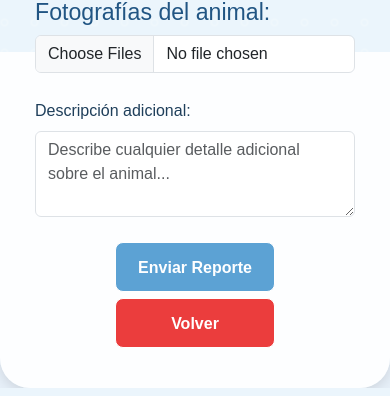
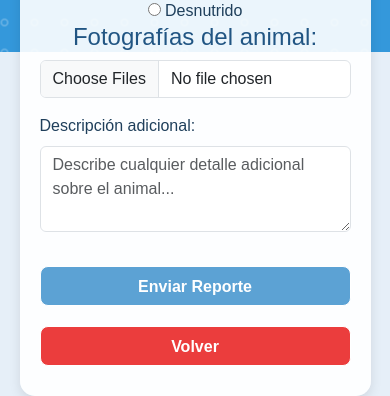
Before and after one commit to j0t4inc0de/hogardepatas, a Django app: page /hogardepatas/reportes/ in a window 390 px wide. Shown: the part 792-1188 px from the top of the page. Run offline with Django 5.2, Linux system fonts and the light colour scheme; some libraries are stand-ins or nearby versions.

Commit message:
refactor styles in reportes_page.html for improved layout and responsiveness

```diff
--- a/templates/reportes_page.html
+++ b/templates/reportes_page.html
@@ -11,12 +11,11 @@
 
     <title>Reporte de Animal en Situación de Calle - Hogar de 4 Patas</title>
     <style>
-        /* Fondo con patrón animado */
 body {
     background-color: #e6eff8;
     color: #1f3f5b;
     overflow-y: auto;
-    overflow-x: hidden; /* Previene desplazamiento horizontal */
+    overflow-x: hidden;
     min-height: 100vh;
     position: relative;
 }
@@ -41,61 +40,35 @@
         background-position: 0 0;
     }
     100% {
-        background-position: 60px 60px; /* Ajusta este valor para controlar la velocidad */
+        background-position: 60px 60px;
     }
 }
 
-        /* Contenedor principal */
 .container {
+    width: 900px;
     background-color: rgba(255, 255, 255, 0.9);
     border-radius: 30px;
     padding: 35px;
     box-shadow: 0px 4px 12px rgba(0, 0, 0, 0.1);
     position: relative;
     z-index: 1;
+}
 
-
-        }
-        /* Contenedor principal de la página al 80% */
 .main-content {
     width: 100%;
-            max-width: 1500px; /* Limita el ancho máximo para pantallas muy grandes */
-            margin: 0 auto; /* Centra el contenedor principal */
-
+    max-width: 1500px;
+    margin: 0 auto;
 }
 
-        /* Encabezados */
 h1, h2, h3 {
     color: #215583;
 }
 
-        /* Botones */
-        .button-1 {
-            background-color: #5ca2d4;
-            color: #ffffff;
-            border: 1px solid #ffffff;
-            cursor: pointer;
-            border-radius: 8px;
+/* Estilos para botones */
+.button-1, .button-2 {
     width: 160px;
     height: 50px;
-            transition: 0.3s;
-            font-weight: 600;
-            display: inline-block;
-            text-align: center;
-            line-height: 50px;
-            text-decoration: none;
-            margin: 1px;
-            position: relative;
-        }
-
-        .button-2 {
-            background-color: #eb3d3d;
-            color: #ffffff;
-            border: 1px solid #ffffff;
-            cursor: pointer;
     border-radius: 8px;
-            width: 160px;
-            height: 50px;
     transition: 0.3s;
     font-weight: 600;
     display: inline-block;
@@ -105,13 +78,25 @@
     margin: 5px;
 }
 
+.button-1 {
+    background-color: #5ca2d4;
+    color: #ffffff;
+    border: 1px solid #ffffff;
+}
+
+.button-2 {
+    background-color: #eb3d3d;
+    color: #ffffff;
+    border: 1px solid #ffffff;
+}
+
 .button-1:hover, .button-2:hover {
     background-color: #215583;
     box-shadow: 0 0 0 5px #95c1e4;
     color: #f3f7fc;
 }
 
-        /* Mapa */
+/* Estilos para el mapa */
 .map-container {
     height: 400px;
     width: 100%;
@@ -121,7 +106,7 @@
     border: 2px solid #95c1e4;
 }
 
-        /* Icono volver */
+/* Estilos para icono volver */
 .icono-volver {
     position: absolute;
     top: 10px;
@@ -136,64 +121,47 @@
     color: #ff6b6b;
 }
 
-        /* Radio inputs personalizados */
-        .radio-inputs {
-            display: flex;
-            flex-wrap: wrap;
-            border-radius: 0.5rem;
-            background-color: #ffffff;
-            padding: 0.25rem;
-            width: 100%;
-            max-width: 350px;
-            margin-bottom: 20px;
-            box-shadow: 0 0 0px 1px rgba(0, 0, 0, 0.06);
+/* Media query para pantallas pequeñas */
+@media (max-width: 767px) {
+    .container {
+        width: 90%;
+        padding: 20px;
+        border-radius: 15px;
     }
 
-        .radio-inputs .radio {
-            flex: 1;
+    h1, h2, h3 {
+        font-size: 1.5em; /* Ajuste de tamaño de los encabezados */
         text-align: center;
     }
 
-        .radio-inputs .radio input {
-            display: none;
+    .button-1, .button-2 {
+        width: 100%;
+        height: 40px;
+        line-height: 40px;
+        font-size: 1em;
+        margin: 10px 0;
     }
 
-        .radio-inputs .radio .name {
-            cursor: pointer;
-            padding: 10px;
-            border-radius: 5px;
-            color: rgba(51, 65, 85, 1);
-            transition: all 0.2s ease-in-out;
+    .map-container {
+        height: 300px;
     }
 
-        .radio-inputs .radio input:checked + .name {
-            background-color: #5ca2d4;
-            color: #ffffff;
-            font-weight: 600;
-            box-shadow: 0 0 8px rgba(92, 162, 212, 0.6);
+    .icono-volver {
+        font-size: 30px;
+        top: 5px;
+        right: 10px;
     }
 
-        /* Previsualización de imágenes */
-        .preview-images {
-            display: flex;
-            flex-wrap: wrap;
-            gap: 10px;
-            margin-top: 10px;
+    .radio-inputs {
+        max-width: 100%;
+        flex-direction: column; /* Coloca los elementos en una columna */
+        text-align: center;
     }
 
     .preview-images img {
-            max-width: 150px;
-            max-height: 150px;
-            object-fit: cover;
-            border-radius: 8px;
-            box-shadow: 0 2px 4px rgba(0,0,0,0.1);
+        max-width: 100px;
+        max-height: 100px;
     }
-
-        /* Alertas */
-        .alert {
-            display: none;
-            margin-top: 20px;
-            border-radius: 8px;
 }
     </style>
 </head>
```
Lines whose indentation alone changed are shown as unchanged.
